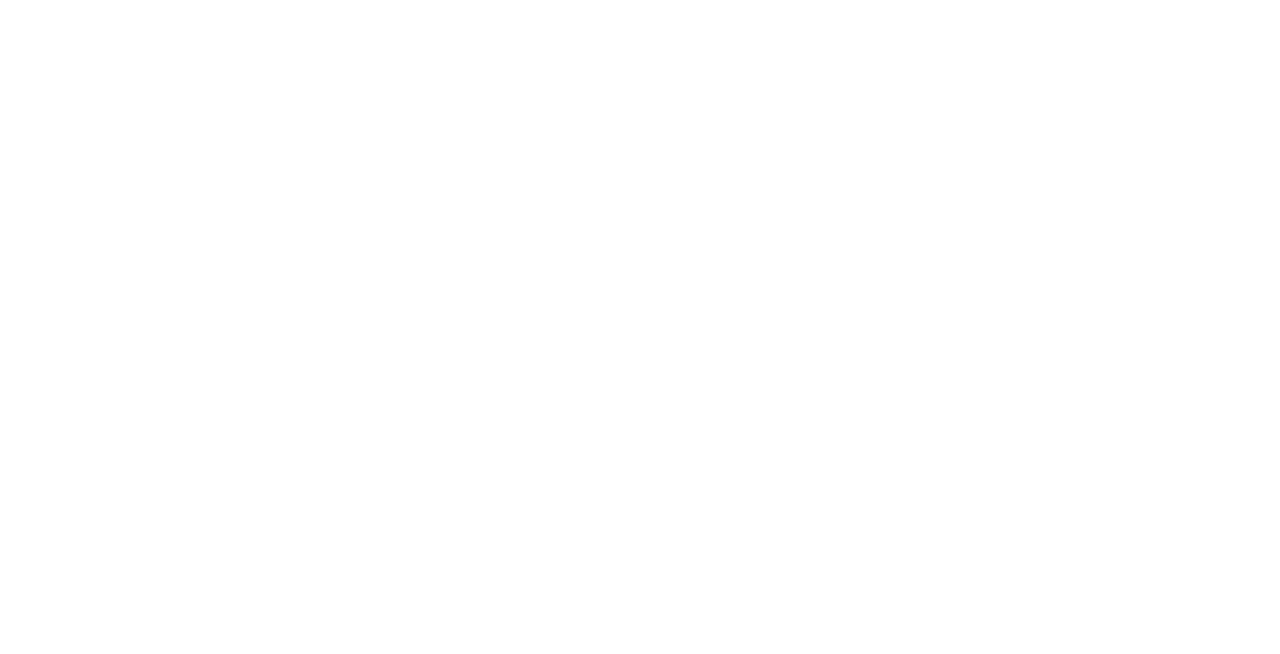
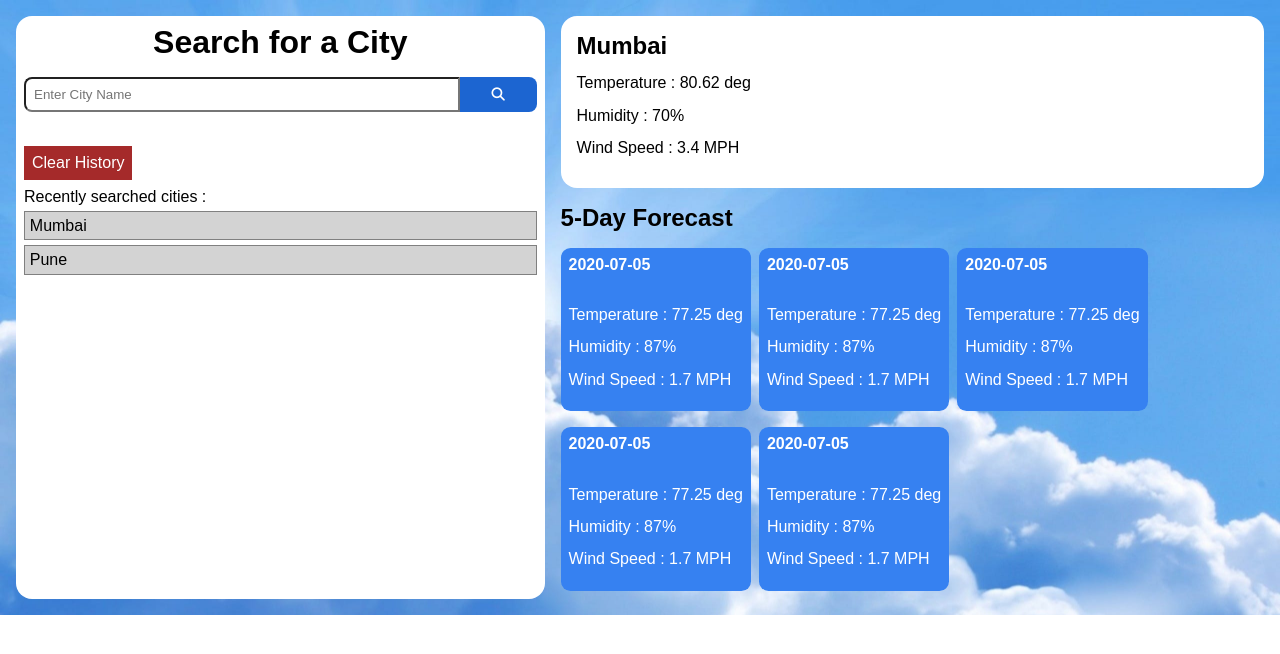
Before and after one commit to pratii07/WetherAPI-Project, a plain HTML site: page index.html in a window 1280 px wide. Drawn offline with Linux system fonts and the light colour scheme.

Commit message:
main page

```diff
--- a/index.html
+++ b/index.html
@@ -3,10 +3,87 @@
 <head>
     <meta charset="UTF-8">
     <meta name="viewport" content="width=device-width, initial-scale=1.0">
-    <title>Document</title>
+    <title>Weather App</title>
+    <link rel="stylesheet" href="style.css">
+    <script src="https://kit.fontawesome.com/d0fd7a6f0d.js" crossorigin="anonymous"></script>
 </head>
 <body>
-    <div class="data">
-    </div>
+    <main>
+        <div class="container">
+
+            <div class="left-section">
+                <h1>Search for a City</h1>
+                <div class="search-city-input">
+                    <input type="text" placeholder="Enter City Name" class="search-input">
+                    <button class="search-btn"><i class="fa-solid fa-magnifying-glass"></i></button>
+                </div>
+                <br>
+                <button class="clear-history-btn">Clear History</button>
+                <div class="search-history">
+                    <p>Recently searched cities : </p>
+                    <div class="searched-city-name">
+                       <p>Mumbai</p>
+                       <p>Pune</p>
+                    </div>
+
+                </div>
+            </div>
+
+            <div class="right-section">
+                <div class="weather-info">
+                    <h2>Mumbai</h2>
+                    <p>Temperature : 80.62 deg </p>
+                    <p>Humidity : 70%</p>
+                    <p>Wind Speed : 3.4 MPH</p>
+
+                </div>
+
+                <div class="forecast">
+                    <h2>5-Day Forecast</h2>
+                    <div class="forecast-info">
+                        <div>
+                            <h4 class="date">2020-07-05</h4>
+                            <img src="" alt="">
+                            <p>Temperature : 77.25 deg </p>
+                            <p>Humidity : 87%</p>
+                            <p>Wind Speed : 1.7 MPH</p>
+                        </div>
+                        <div>
+                            <h4 class="date">2020-07-05</h4>
+                            <img src="" alt="">
+                            <p>Temperature : 77.25 deg </p>
+                            <p>Humidity : 87%</p>
+                            <p>Wind Speed : 1.7 MPH</p>
+                        </div>
+                        <div>
+                            <h4 class="date">2020-07-05</h4>
+                            <img src="" alt="">
+                            <p>Temperature : 77.25 deg </p>
+                            <p>Humidity : 87%</p>
+                            <p>Wind Speed : 1.7 MPH</p>
+                        </div>
+                        <div>
+                            <h4 class="date">2020-07-05</h4>
+                            <img src="" alt="">
+                            <p>Temperature : 77.25 deg </p>
+                            <p>Humidity : 87%</p>
+                            <p>Wind Speed : 1.7 MPH</p>
+                        </div>
+                        <div>
+                            <h4 class="date">2020-07-05</h4>
+                            <img src="" alt="">
+                            <p>Temperature : 77.25 deg </p>
+                            <p>Humidity : 87%</p>
+                            <p>Wind Speed : 1.7 MPH</p>
+                        </div>
+                    </div>
+                </div>
+            </div>
+
+        </div>
+
+
+    </main>
+
 </body>
 </html>
--- /dev/null
+++ b/style.css
@@ -0,0 +1,126 @@
+*{
+    margin: 0;
+    padding: 0;
+    box-sizing: border-box;
+    font-family:Arial, Helvetica, sans-serif;
+}
+.container{
+
+    background-image: url(./images/background\ img.jpg);
+    background-size: cover;
+    display: flex;
+    justify-content: center;
+    padding: 1rem;
+
+}
+.left-section{
+    background-color: white;
+    border-radius: 1rem;
+    width: 30%;
+    padding: 0.5rem;
+
+}
+.left-section h1{
+    text-align: center;
+    margin-bottom: 1rem;
+}
+.right-section{
+    width: 60%;
+    margin-left: 1rem;
+
+
+}
+.right-section .weather-info{
+    background-color: white;
+    border-radius: 1rem;
+    padding: 1rem;
+    /* height: 40%; */
+}
+.weather-info p, .forecast-info div p{
+    margin-top: 0.9rem;
+    margin-bottom: 0.9rem;
+}
+.forecast h2{
+    margin-top: 1rem;
+    margin-bottom: 0.5rem;
+}
+.forecast-info{
+    display: flex;
+
+}
+.forecast-info div{
+    background-color: rgb(54, 129, 241);
+    margin-right: 0.5rem;
+    margin-top: 0.5rem;
+    margin-bottom: 0.5rem;
+    border-radius: 0.6rem;
+    padding: 0.5rem;
+    color: white;
+}
+
+.searched-city-name p{
+    margin-top: 0.3rem;
+    background-color: lightgray;
+    border: 1px solid gray;
+    padding: 0.3rem;
+
+}
+.clear-history-btn{
+    padding: 0.5rem;
+    margin-top: 1rem;
+    margin-bottom: 0.5rem;
+    color: white;
+    font-size: medium;
+    border: none;
+    background-color: brown;
+}
+.search-city-input{
+    display: flex;
+}
+.search-btn{
+    border: none;
+    border-top-right-radius: 0.5rem;
+    border-bottom-right-radius: 0.5rem;
+    padding: 0.5rem;
+    width: 15%;
+    background-color: rgb(28, 101, 209);
+    color: white;
+}
+.search-input{
+    padding: 0.5rem;
+    border-top-left-radius: 0.5rem;
+    border-bottom-left-radius: 0.5rem;
+    width: 85%;
+}
+
+
+@media screen  and (min-width:344px) and (max-width:853px) {
+   .container{
+    display: block;
+   }
+   .left-section{
+    width: 100%;
+   }
+   .right-section{
+    width: 100%;
+    margin: 0;
+   }
+   .weather-info{
+    margin-top: 1rem;
+   }
+   .forecast-info{
+    flex-wrap: wrap;
+   }
+   .forecast-info div{
+    width: 47%;
+   }
+
+}
+@media screen and (min-width:1024px) and (max-width:1280px){
+    .forecast-info{
+        flex-wrap: wrap;
+       }
+       .left-section{
+        width: 45%;
+       }
+}
```
Also changed, not shown: images/background img.jpg (added).
